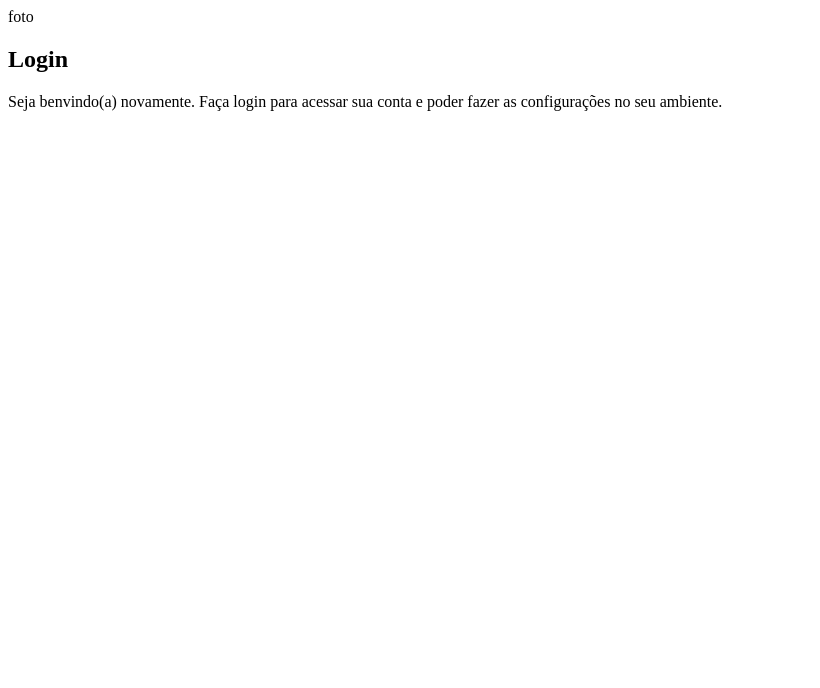
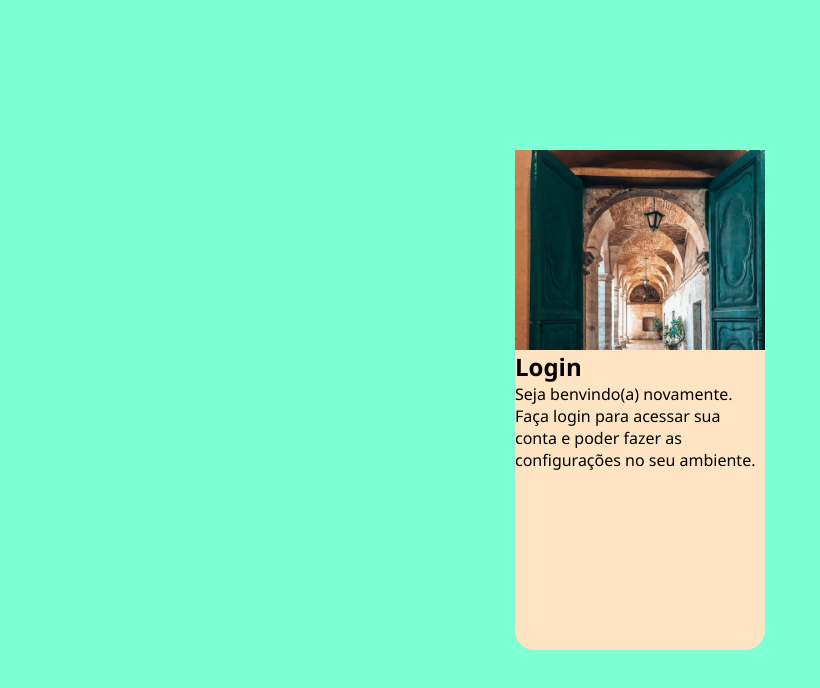
Before and after one commit to b1960ahia/projeto-login, a plain HTML site: page index.html in a window 1280 px wide. Shown: the whole page, without its empty margins (0-820 px from the left). Drawn offline with Linux system fonts and the light colour scheme.

Commit message:
inserindo imagem ao projeto

```diff
--- a/estilos/style.css
+++ b/estilos/style.css
@@ -5,3 +5,39 @@ Paleta de cores
 cor1
 cor2
 */
+
+* {
+    font-family: 'Segoe UI', Tahoma, Geneva, Verdana, sans-serif;
+    padding: 0px;
+    margin: 0px;
+    box-sizing: border-box;
+}
+
+body, html {
+    background-color: aquamarine;
+    height: 100vh;
+    width: 100vw;
+}
+
+main {
+    position: relative;
+    height: 100vh;
+    width: 100vw;
+}
+
+section#login {
+    position: absolute;
+    top: 50%;
+    left: 50%;
+    transform: translate(-50%, -50%);
+    background-color: bisque;
+    width: 250px;
+    height: 500px;
+    border-radius: 20px;
+}
+
+section#login > div#imagem {
+    background: aquamarine url(../imagens/imagem_login.jpg) no-repeat;
+    background-size: cover;
+    height: 200px;
+}
--- a/index.html
+++ b/index.html
@@ -8,9 +8,9 @@
 </head>
 <body>
     <main>
-        <section id="Login">
+        <section id="login">
             <div id="imagem">
-                foto
+
             </div>
 
             <div id="formulario">
```
